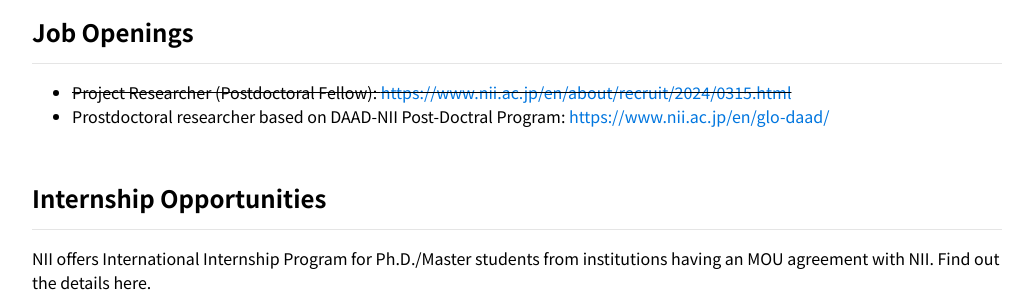
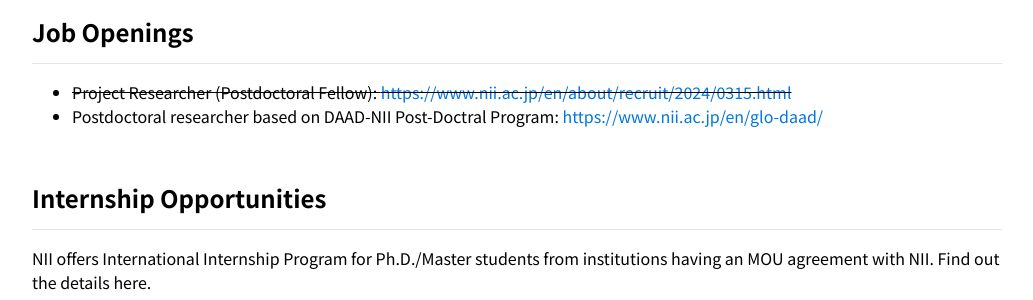
Before and after one commit to skoyamalab/skoyamalab.github.io, a Jekyll site: the page built from _pages/recruitment.md, in a window 1280 px wide and 1036 px high. Shown: the part 149-449 px from the top of the window, without its empty margins (123-1156 px from the left). Built offline with Jekyll 4.4.1, drawn with Linux system fonts in a browser that asks for light colours; comment, search, counter and statistics services are not loaded; a style sheet for code colours, icons or effects is not loaded.

Commit message:
updated recruit

```diff
--- a/_pages/recruitment.md
+++ b/_pages/recruitment.md
@@ -13,7 +13,7 @@
 ---
 
 - ~~Project Researcher (Postdoctoral Fellow): [https://www.nii.ac.jp/en/about/recruit/2024/0315.html](https://www.nii.ac.jp/en/about/recruit/2024/0315.html)~~
-- Prostdoctoral researcher based on DAAD-NII Post-Doctral Program: [https://www.nii.ac.jp/en/glo-daad/](https://www.nii.ac.jp/en/glo-daad/)
+- Postdoctoral researcher based on DAAD-NII Post-Doctral Program: [https://www.nii.ac.jp/en/glo-daad/](https://www.nii.ac.jp/en/glo-daad/)
 
 <br />
 
```
